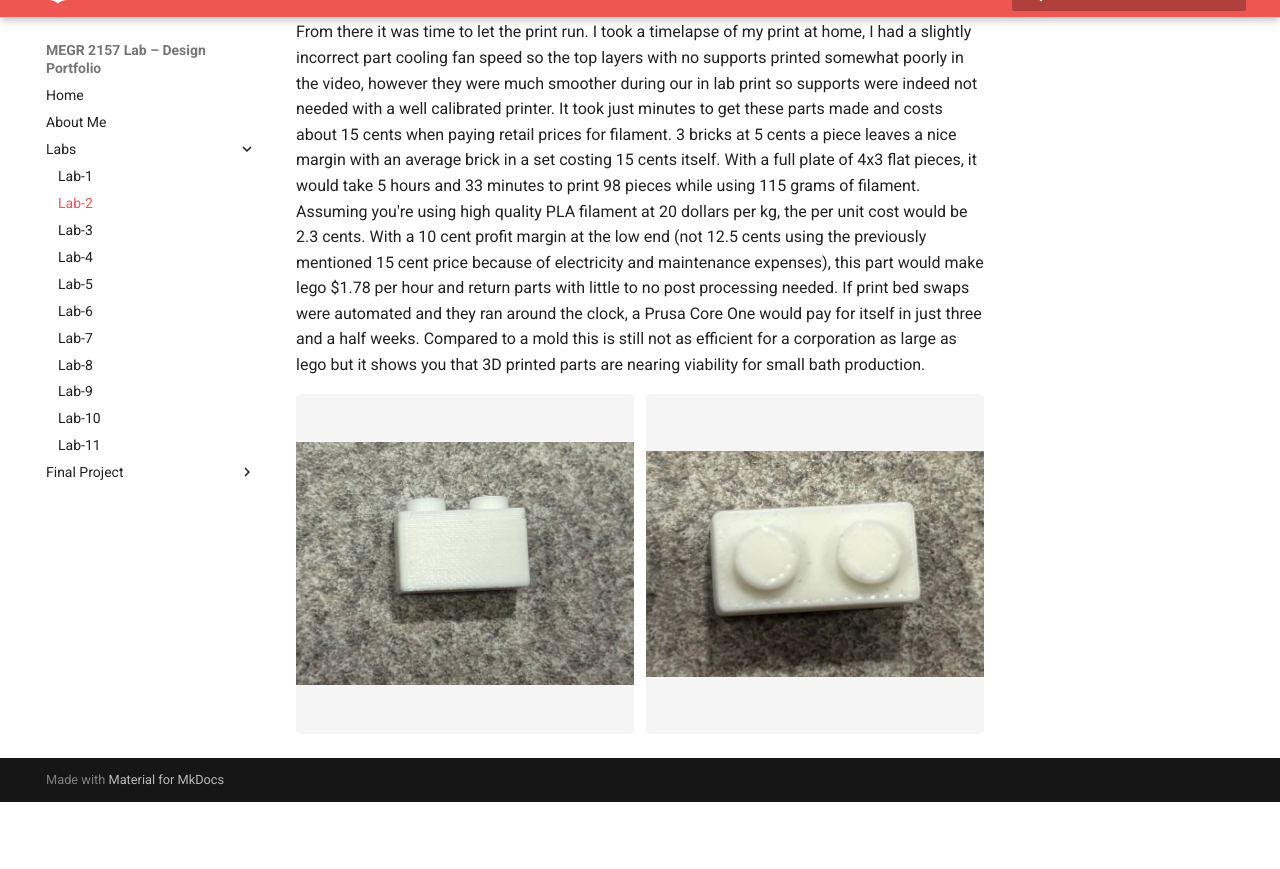
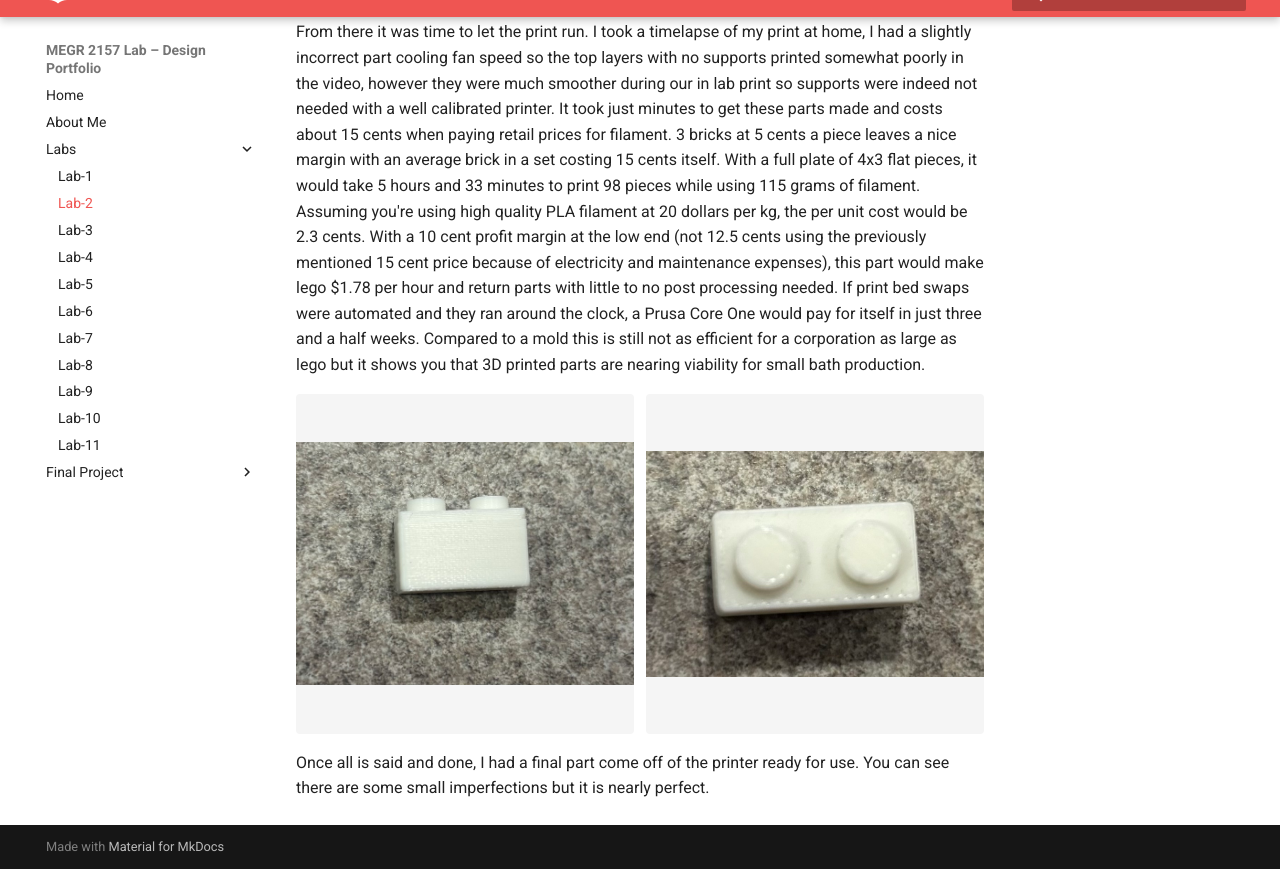
Before and after one commit to jmcadam4/James-McAdam-MEGR-2156-lab, an MkDocs documentation site: the page built from docs/Labs/L02/index.md, in a window 1280 px wide and 900 px high, scrolled down 3156 px, cut to the strip 31-900 px from the top of the window. Built offline with MkDocs 1.6.1 and Material for MkDocs 9.7.7, drawn with Linux system fonts in a browser that asks for light colours; before the commit the page ends 3989 px from its top, so only the background shows below that.

Commit message:
Update index.md

```diff
--- a/docs/Labs/L02/index.md
+++ b/docs/Labs/L02/index.md
@@ -58,3 +58,5 @@ From there it was time to let the print run. I took a timelapse of my print at h
   <img src="lego side.jpg" alt="lego side" style="flex:1 1 0; min-width:0; height:340px; object-fit:contain; background:#f5f5f5; border-radius:4px;">
   <img src="lego top.jpg" alt="lego top" style="flex:1 1 0; min-width:0; height:340px; object-fit:contain; background:#f5f5f5; border-radius:4px;">
 </div>
+
+Once all is said and done, I had a final part come off of the printer ready for use. You can see there are some small imperfections but it is nearly perfect.
```
